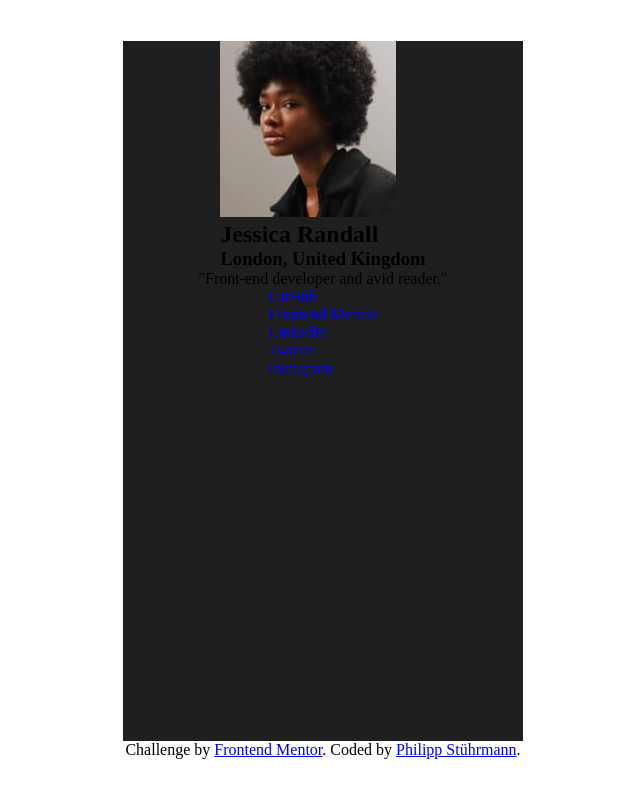
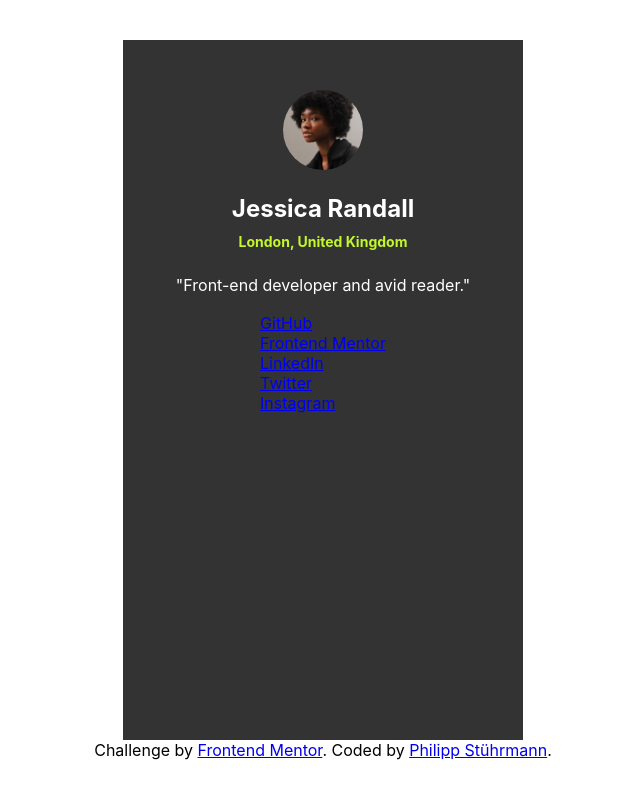
Before and after one commit to stuehrmannp/socialLinks_fe, a plain HTML site: page index.html in a window 1280 px wide. Shown: the whole page, without its empty margins (317-957 px from the left). Drawn offline with Linux system fonts and the light colour scheme.

Commit message:
person section finished

```diff
--- a/style.css
+++ b/style.css
@@ -10,12 +10,13 @@ body {
     justify-content: center;
     align-items: center;
     flex-direction: column;
+    font-family: "Inter", sans-serif;
 }
 
 main {
     width: 400px;
     height: 700px;
-    background-color: hsl(0, 0%, 12%);
+    background-color: hsl(0, 0%, 20%);
     display: flex;
     align-items: center;
     flex-direction: column;
@@ -23,4 +24,36 @@ main {
 }
 
 
-/* Card */
+/* Person - Section*/
+.person {
+    text-align: center;
+    margin-top: 50px;
+}
+
+.person h2 {
+    margin-top: 20px;
+    margin-bottom: 10px;
+    color: #fff;
+}
+
+.person h3 {
+    font-size: 14px;
+    color:hsl(75, 94%, 57%);
+    margin-bottom: 25px;
+}
+
+p {
+    color: #fff;
+    margin-bottom: 18px;
+}
+
+
+img {
+    height: 80px;
+    width: auto;
+    border-radius: 50%;
+    margin: 0 auto;
+}
+
+
+/* Card - Section */
```
